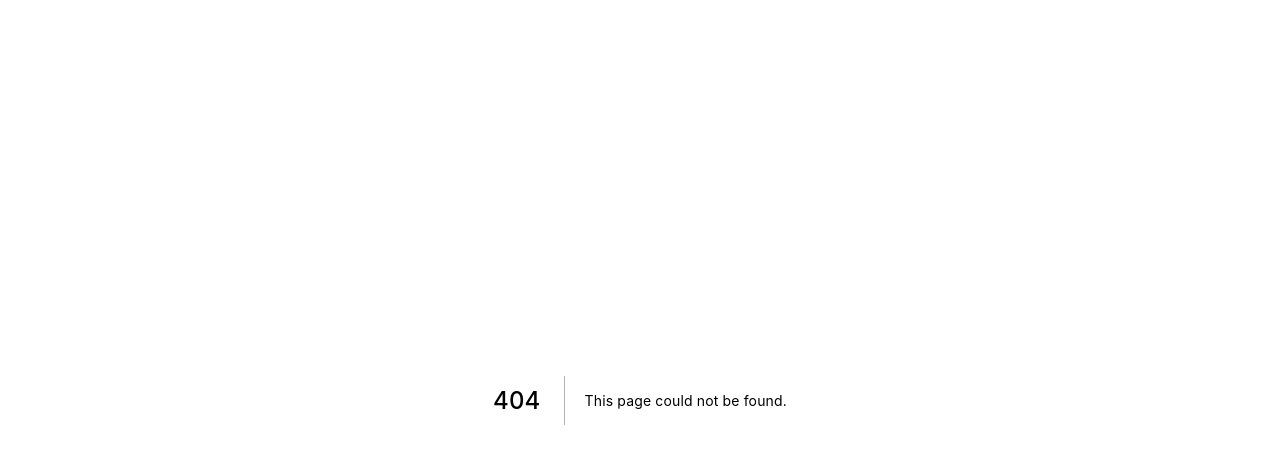
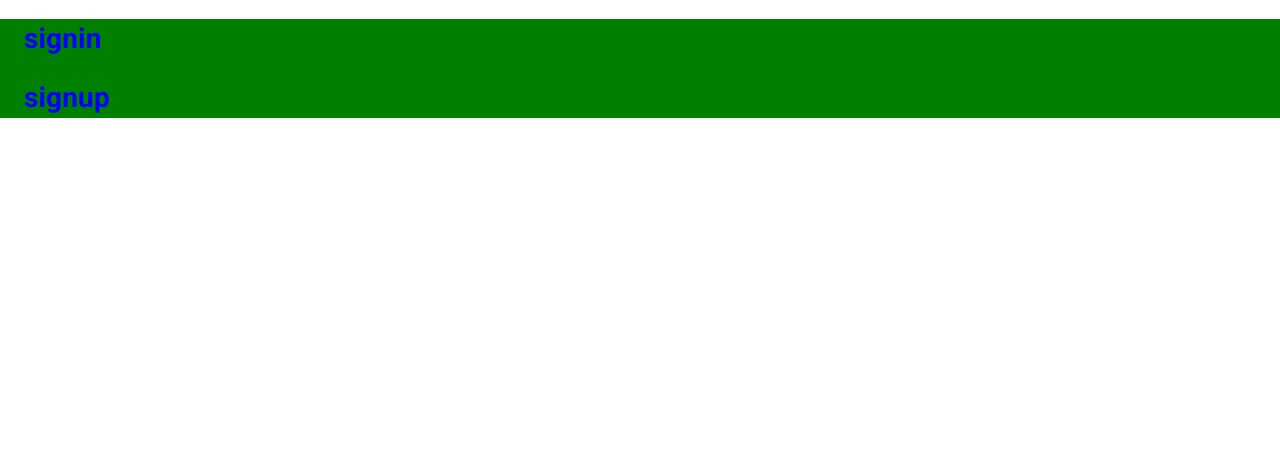
Before and after one commit to dotcodex-team/smart-budget, a Next.js app: page /Login in a window 1280 px wide. Before the commit this address had no page. Shown: the top 464 px of the page. Built offline with nearby package versions, Linux system fonts and the light colour scheme.

Commit message:
inicio creacion de login

```diff
--- /dev/null
+++ b/components/login/SignIn.jsx
@@ -0,0 +1,10 @@
+import React from 'react';
+
+const SignIn = () => {
+  return (
+    <>
+      <h1>signin</h1>
+    </>
+  );
+};
+export default SignIn;
--- /dev/null
+++ b/components/login/SignUp.jsx
@@ -0,0 +1,10 @@
+import React from 'react';
+
+const SignUp = () => {
+  return (
+    <>
+      <h1>signup</h1>
+    </>
+  );
+};
+export default SignUp;
--- /dev/null
+++ b/pages/Login.jsx
@@ -0,0 +1,23 @@
+import React from 'react';
+import { Container, makeStyles } from '@material-ui/core';
+import SignIn from '../components/login/SignIn';
+import SignUp from '../components/login/SignUp';
+
+const useStyle = makeStyles({
+  root: {
+    background: 'green',
+    color: 'blue'
+  }
+});
+
+export default function Login() {
+  const style = useStyle();
+  return (
+    <>
+      <Container className={style.root}>
+        <SignIn></SignIn>
+        <SignUp></SignUp>
+      </Container>
+    </>
+  );
+}
```
